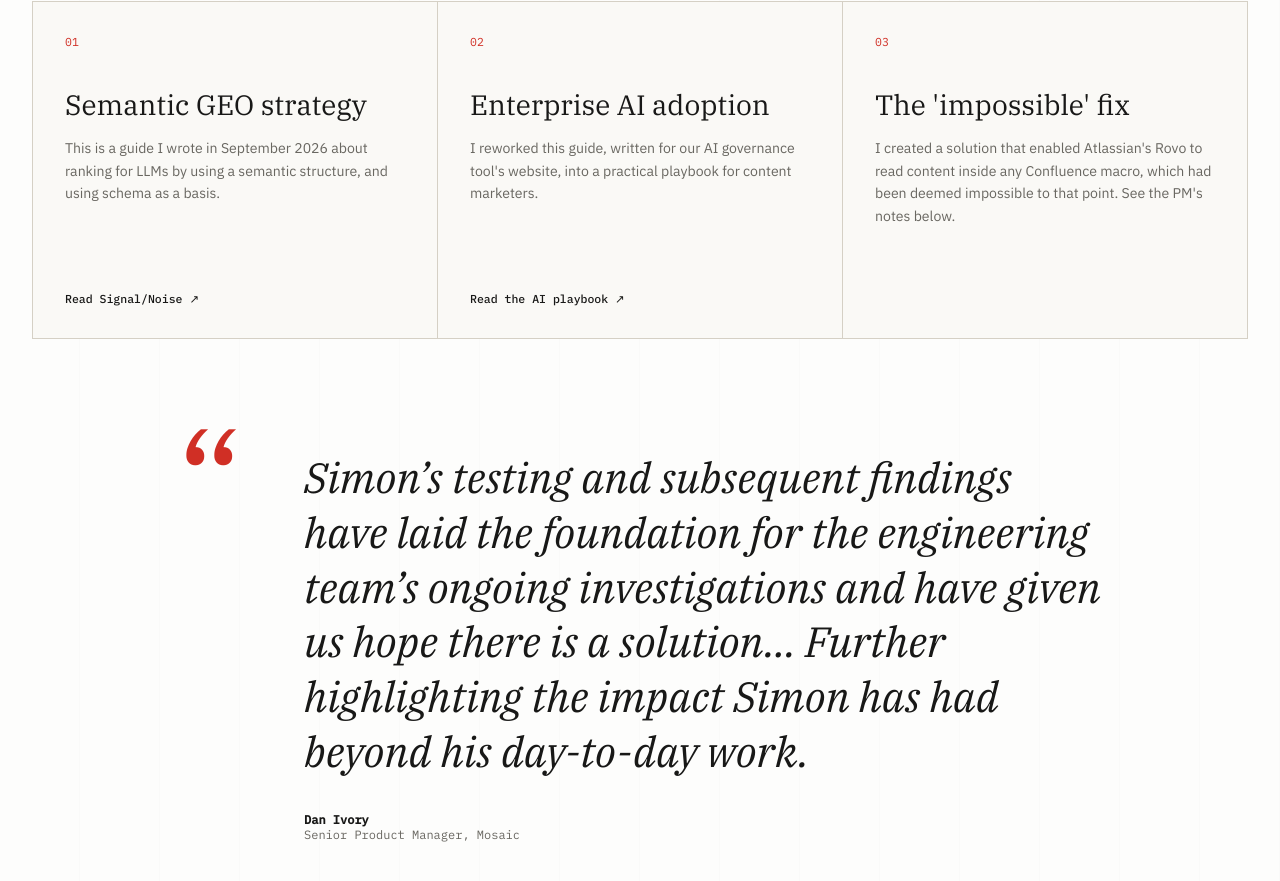
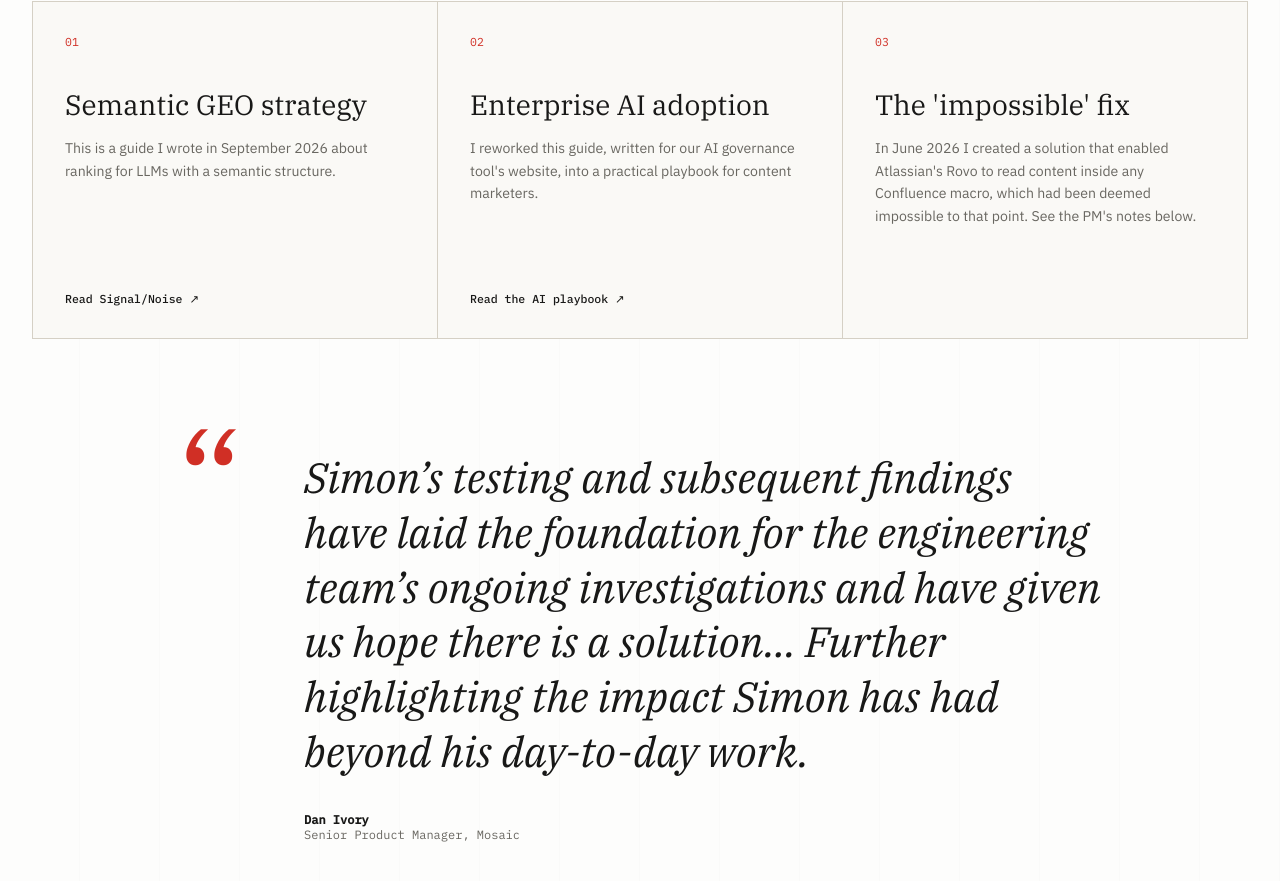
Before and after one commit to simonkirrane/Career-Highlights, a React (Vite) app: page / in a window 1280 px wide. Shown: the part 9088-9969 px from the top of the page. Built offline with nearby package versions, Linux system fonts and the light colour scheme; the HTML template or start-up script is replaced by a standard one.

Commit message:
Refine article descriptions in App.tsx
Updated text for clarity and conciseness in articles.

```diff
--- a/src/App.tsx
+++ b/src/App.tsx
@@ -447,7 +447,7 @@ In the first year, by retooling documentation into bottom-of-funnel blogs, hirin
                 <span>01</span>
                 <h3>Semantic GEO strategy</h3>
                 <p>
-                  This is a guide I wrote in September 2026 about ranking for LLMs by using a semantic structure, and using schema as a basis.
+                  This is a guide I wrote in September 2026 about ranking for LLMs with a semantic structure.
                 </p>
                 <ExternalLink href="https://signal.simonkirrane.com/">
                   Read Signal/Noise
@@ -468,7 +468,7 @@ In the first year, by retooling documentation into bottom-of-funnel blogs, hirin
                 <span>03</span>
                 <h3>The 'impossible' fix</h3>
                 <p>
-                  I created a solution that enabled Atlassian's Rovo to read content inside
+                  In June 2026 I created a solution that enabled Atlassian's Rovo to read content inside
                   any Confluence macro, which had been deemed impossible to that point. See the PM's notes below.
                 </p>
               </article>
```
